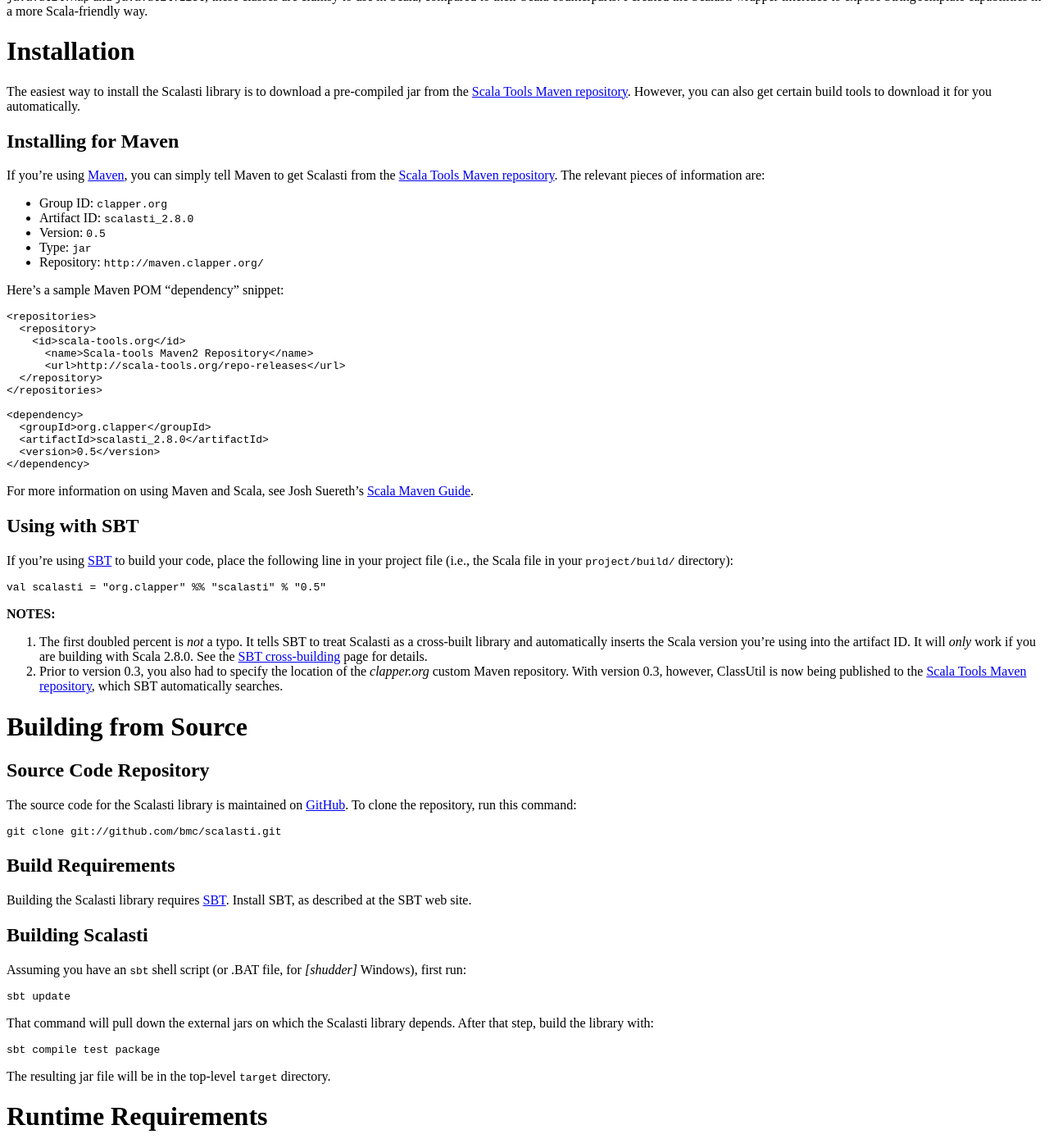
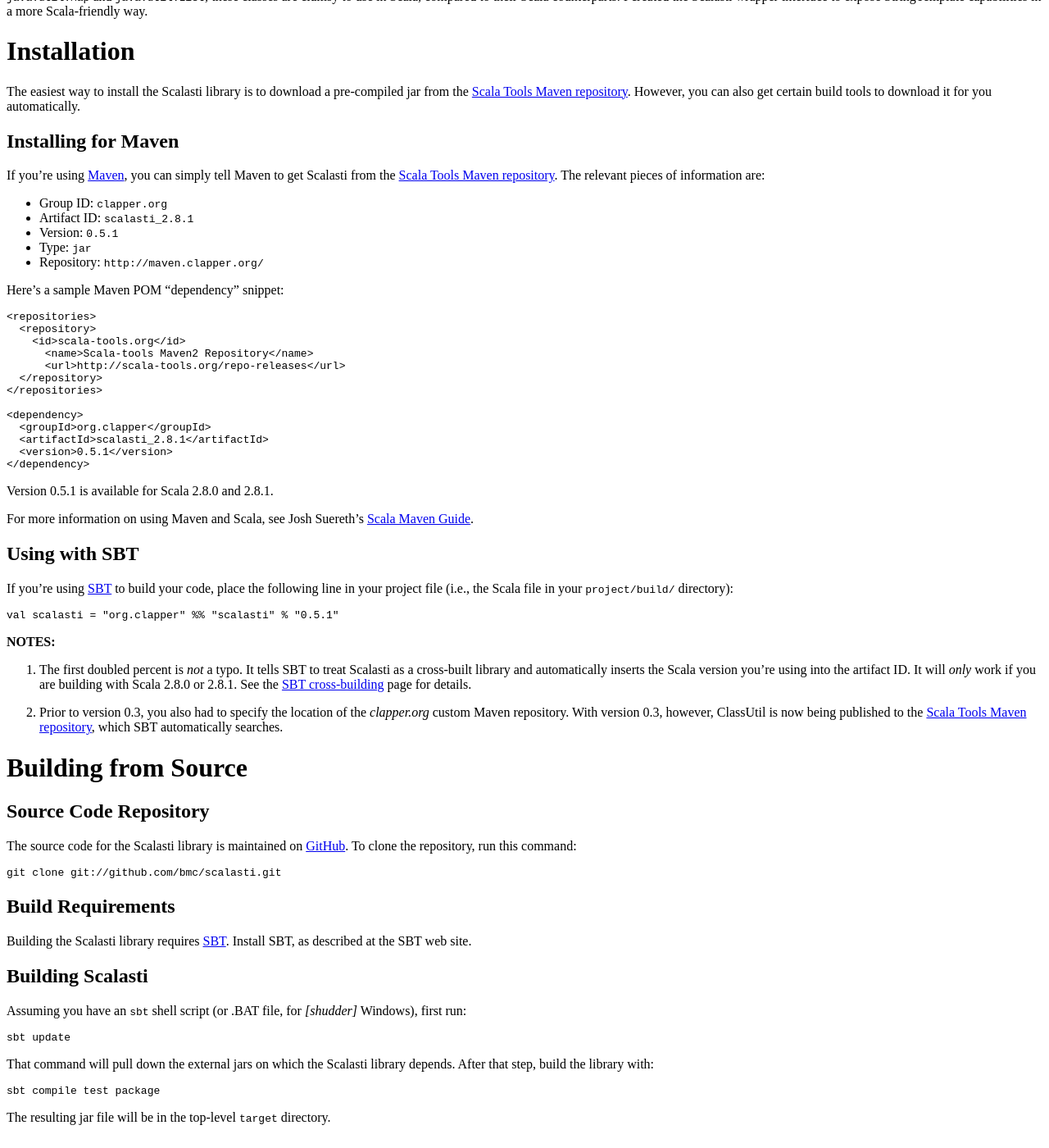
Before and after one commit to bmc/scalasti, a Jekyll site: the page built from index.md, in a window 1280 px wide and 1400 px high, scrolled down 878 px. Shown: the whole window at 82% size. Built offline with Jekyll 4.4.1, drawn with Linux system fonts in a browser that asks for light colours.

Commit message:
Updated version

```diff
--- a/index.md
+++ b/index.md
@@ -79,8 +79,8 @@
 information are:
 
 * Group ID: `clapper.org`
-* Artifact ID: `scalasti_2.8.0`
-* Version: `0.5`
+* Artifact ID: `scalasti_2.8.1`
+* Version: `0.5.1`
 * Type: `jar`
 * Repository: `http://maven.clapper.org/`
 
@@ -96,9 +96,11 @@
 
     <dependency>
       <groupId>org.clapper</groupId>
-      <artifactId>scalasti_2.8.0</artifactId>
-      <version>0.5</version>
+      <artifactId>scalasti_2.8.1</artifactId>
+      <version>0.5.1</version>
     </dependency>
+
+Version 0.5.1 is available for Scala 2.8.0 and 2.8.1.
 
 For more information on using Maven and Scala, see Josh Suereth's
 [Scala Maven Guide][].
@@ -109,15 +111,16 @@
 your project file (i.e., the Scala file in your `project/build/`
 directory):
 
-    val scalasti = "org.clapper" %% "scalasti" % "0.5"
+    val scalasti = "org.clapper" %% "scalasti" % "0.5.1"
 
 **NOTES:**
 
 1. The first doubled percent is *not* a typo. It tells SBT to treat
    Scalasti as a cross-built library and automatically inserts the Scala
    version you're using into the artifact ID. It will *only* work if you
-   are building with Scala 2.8.0. See the [SBT cross-building][] page for
-   details.
+   are building with Scala 2.8.0 or 2.8.1. See the [SBT cross-building][]
+   page for details.
+
 2. Prior to version 0.3, you also had to specify the location of the
    *clapper.org* custom Maven repository. With version 0.3, however,
    ClassUtil is now being published to the
```
